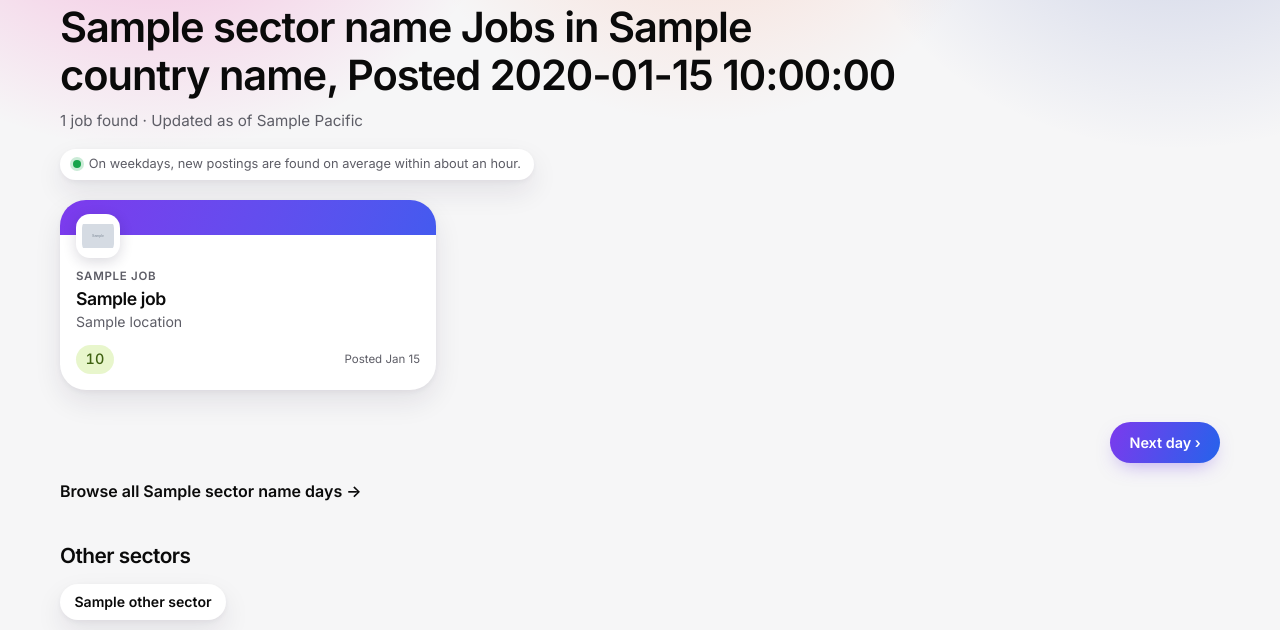
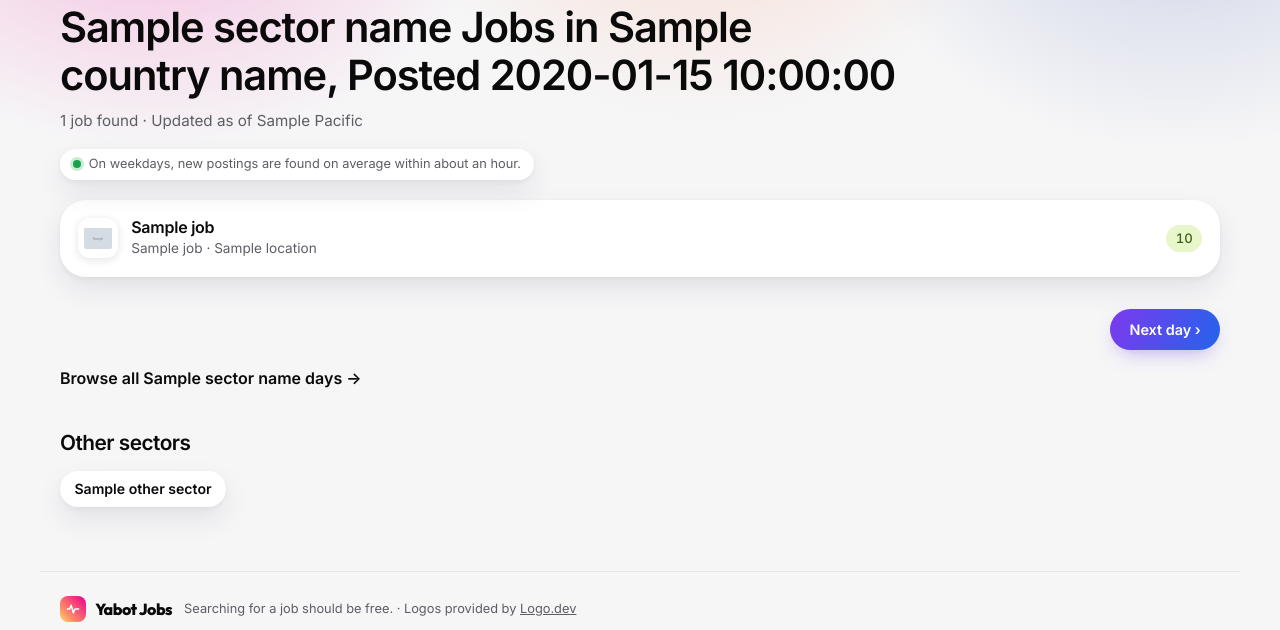
Before and after one commit to davicho01/yabot.jobs-backend, a Python web app: template templates/seo/sector_day.html.jinja in a window 1280 px wide. Shown: the part 144-774 px from the top of the page. Run offline with Jinja, Linux system fonts and the light colour scheme; the template is opened without the code that fills it: most values are stand-ins (such as "Sample title", 1, 10 or a date in 2020); grey boxes marked "Sample" are stand-in pictures.

Commit message:
SEO day pages: compact rows on one card, for days with a thousand jobs or more
Co-Authored-By: Claude Opus 5.5 <noreply@anthropic.com>
Claude-Session: https://claude.ai/code/session_01LkT1vQaWnrL6vLmrWQ1A7P

```diff
--- a/templates/seo/_base_style.html.jinja
+++ b/templates/seo/_base_style.html.jinja
@@ -205,6 +205,28 @@
   .job-posted { margin-left: auto; font-size: 0.72rem; color: var(--ink-soft); }
   @media (prefers-color-scheme: dark) { .job-pay { background: color-mix(in srgb, var(--lime) 16%, transparent); } }
 
+  /* ---------- compact rows on one card (the day pages' long lists) ---------- */
+  ul.job-rows { list-style: none; margin: 0; padding: 0.4rem 0; border-radius: 26px; background: var(--surface); box-shadow: var(--shadow-card); }
+  ul.job-rows li { position: relative; display: flex; align-items: center; gap: 0.85rem; padding: 0.7rem 1.1rem; }
+  ul.job-rows li + li::before { content: ""; position: absolute; top: 0; left: calc(1.1rem + 40px + 0.85rem); right: 1.1rem; border-top: 1px solid var(--line); }
+  ul.job-rows li:hover { background: color-mix(in srgb, var(--chip) 60%, transparent); }
+  .job-rows__logo { flex: none; width: 40px; height: 40px; border-radius: 12px; display: grid; place-items: center; background: #fff; box-shadow: 0 2px 8px rgba(31, 26, 53, 0.12); overflow: hidden; }
+  /* No logo yet: the company's initial, as the app's letter avatar. */
+  .job-rows__logo b { font-weight: 700; color: #1f1a35; }
+  .job-rows__logo img { width: 28px; height: 28px; object-fit: contain; border-radius: 6px; }
+  .job-rows__body { display: flex; flex-direction: column; min-width: 0; flex: 1; }
+  .job-rows__title { font-weight: 600; letter-spacing: -0.015em; line-height: 1.3; text-decoration: none; color: var(--ink); }
+  /* The whole row is the title's link. */
+  .job-rows__title::after { content: ""; position: absolute; inset: 0; }
+  .job-rows__meta { font-size: 0.85rem; color: var(--ink-soft); overflow: hidden; text-overflow: ellipsis; white-space: nowrap; }
+  ul.job-rows .job-pay { flex: none; font-size: 0.82rem; }
+  @media (max-width: 760px) {
+    ul.job-rows li { flex-wrap: wrap; align-items: flex-start; padding: 0.7rem 0.9rem; gap: 0 0.75rem; }
+    ul.job-rows li + li::before { left: 0.9rem; right: 0.9rem; }
+    .job-rows__body { flex-basis: calc(100% - 40px - 0.75rem); }
+    ul.job-rows .job-pay { margin-left: calc(40px + 0.75rem); margin-top: 0.3rem; }
+  }
+
   /* ---------- prev/next, "more" links ---------- */
   .pager { display: flex; justify-content: space-between; align-items: center; gap: 0.75rem; margin-top: 2rem; }
   .more-link { margin: 1rem 0 0; }
--- a/templates/seo/sector_day.html.jinja
+++ b/templates/seo/sector_day.html.jinja
@@ -32,19 +32,18 @@
     <p class="meta-line">{{ job_count }} job{{ '' if job_count == 1 else 's' }} found &middot; Updated as of {{ generated_at_display }} Pacific</p>
     {% include "_scan_notice.html.jinja" %}
 
-    <ul class="job-list">
+    {# A day can list a thousand jobs or more, so they're compact rows on
+       one card rather than a band card each (which ran a phone to ~350
+       screens). Every job stays on the page, so crawlers reach them all. #}
+    <ul class="job-rows">
     {% for job in jobs %}
       <li>
-        <span class="job-tile">{% if job.company_logo_url %}<img src="{{ job.company_logo_url }}" alt="" width="32" height="32" loading="lazy" />{% endif %}</span>
-        <div class="job-body">
-          <div class="job-company">{{ job.company_name or "Unknown company" }}</div>
-          <div class="job-title"><a href="{{ base_url }}/{{ job.href_path }}" data-track="day_job">{{ job.title }}</a></div>
-          {% if job.location %}<div class="job-meta">{{ job.location }}</div>{% endif %}
-          <div class="job-tags">
-            {% if job.salary_display %}<span class="job-pay">{{ job.salary_display }}</span>{% endif %}
-            {% if job.posted_at %}<span class="job-posted">Posted {{ job.posted_at.strftime('%b %-d') }}</span>{% endif %}
-          </div>
+        <span class="job-rows__logo">{% if job.company_logo_url %}<img src="{{ job.company_logo_url }}" alt="" width="28" height="28" loading="lazy" />{% else %}<b>{{ (job.company_name or "?")[:1] | upper }}</b>{% endif %}</span>
+        <div class="job-rows__body">
+          <a class="job-rows__title" href="{{ base_url }}/{{ job.href_path }}" data-track="day_job">{{ job.title }}</a>
+          <span class="job-rows__meta">{{ job.company_name or "Unknown company" }}{% if job.location %} &middot; {{ job.location }}{% endif %}</span>
         </div>
+        {% if job.salary_display %}<span class="job-pay">{{ job.salary_display }}</span>{% endif %}
       </li>
     {% endfor %}
     </ul>
```
